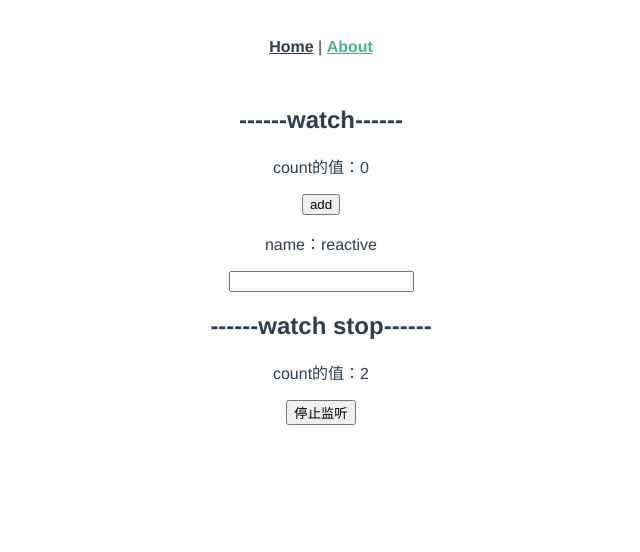
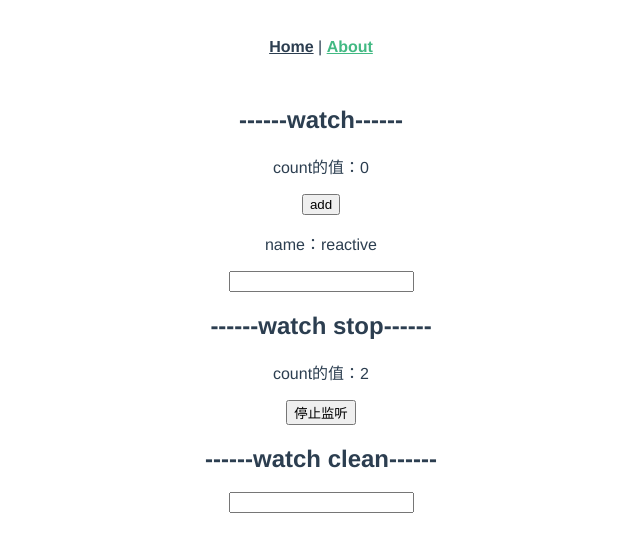
Before and after one commit to lhz333/vue3-study, a Vue app: page /#/about in a window 1280 px wide. Shown: the top 552 px of the page, without its empty margins (319-959 px from the left). Built offline with nearby package versions, Linux system fonts and the light colour scheme.

Commit message:
feat: watch clean

```diff
--- /dev/null
+++ b/src/components/8.watch-clean.vue
@@ -0,0 +1,31 @@
+<template>
+  <div>
+    <h2>------watch clean------</h2>
+    <input type="text" v-model="name" />
+  </div>
+</template>
+
+<script>
+import { ref, watch } from "@vue/composition-api";
+export default {
+  setup() {
+    const name = ref("");
+
+    const asyncprint = (newVal, oldVal) => {
+      return setTimeout(() => {
+        console.log(newVal, oldVal);
+      }, 1000);
+    };
+
+    watch(name, (newValue, oldValue, onCleanUp) => {
+      const timer = asyncprint(newValue, oldValue);
+      // 如果wacth监听被重复执行了，则会先清除上次未完成的异步任务
+      onCleanUp(() => clearTimeout(timer));
+    });
+
+    return {
+      name
+    };
+  }
+};
+</script>
--- a/src/views/About.vue
+++ b/src/views/About.vue
@@ -2,13 +2,15 @@
   <div class="about">
     <ComWatch />
     <ComWatchStop />
+    <ComWatchClean />
   </div>
 </template>
 
 <script>
 import ComWatch from "@/components/6.watch.vue";
 import ComWatchStop from "@/components/7.watch-stop.vue";
+import ComWatchClean from "@/components/8.watch-clean.vue";
 export default {
-  components: { ComWatch, ComWatchStop }
+  components: { ComWatch, ComWatchStop, ComWatchClean }
 };
 </script>
```
